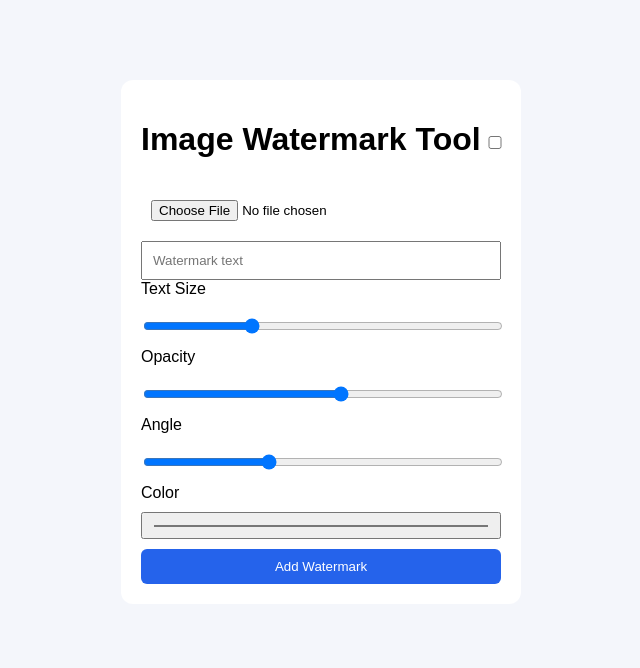
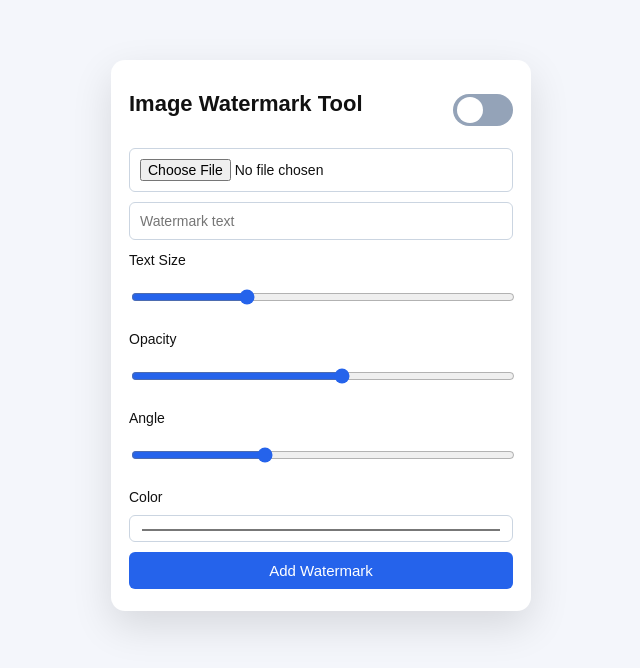
Before and after one commit to SagnikAB/watermark-web, a website: page public/index.html in a window 1280 px wide. Shown: the whole page, without its empty margins (319-959 px from the left). Drawn offline with Linux system fonts and the light colour scheme.

Commit message:
Update style.css

```diff
--- a/public/style.css
+++ b/public/style.css
@@ -1,12 +1,16 @@
+/* ================= GLOBAL RESET ================= */
 * {
   box-sizing: border-box;
   font-family: Arial, sans-serif;
 }
 
+/* ================= BODY & THEMES ================= */
 body {
   background: #f4f6fb;
   margin: 0;
   padding: 0;
+  color: #111;
+  transition: background 0.3s ease, color 0.3s ease;
 }
 
 body.dark {
@@ -14,40 +18,163 @@ body.dark {
   color: white;
 }
 
+/* ================= CONTAINER ================= */
 .container {
-  max-width: 400px;
-  margin: 80px auto;
+  max-width: 420px;
+  margin: 60px auto;
   background: white;
-  padding: 20px;
-  border-radius: 12px;
+  padding: 22px 18px;
+  border-radius: 14px;
+  box-shadow: 0 15px 40px rgba(0,0,0,0.12);
+  transition: background 0.3s ease;
 }
 
 body.dark .container {
   background: #1e293b;
 }
 
+/* ================= HEADER ================= */
 header {
   display: flex;
   justify-content: space-between;
   align-items: center;
+  margin-bottom: 12px;
 }
 
-input, button {
+header h1 {
+  font-size: 22px;
+  margin: 0;
+}
+
+/* ================= FORM CONTROLS ================= */
+input[type="file"],
+input[type="text"],
+input[type="range"],
+input[type="color"],
+button,
+select {
   width: 100%;
   margin-top: 10px;
   padding: 10px;
+  border-radius: 6px;
+  border: 1px solid #cbd5e1;
+  background: white;
+  color: #111;
+  font-size: 14px;
+  transition: background 0.2s ease, border-color 0.2s ease;
 }
 
+body.dark input[type="file"],
+body.dark input[type="text"],
+body.dark select,
+body.dark button,
+body.dark input[type="range"],
+body.dark input[type="color"] {
+  background: #32506c;
+  border: 1px solid #475a72;
+  color: white;
+}
+
+input[type="text"]:focus,
+select:focus,
+input[type="range"]:focus,
+input[type="color"]:focus {
+  outline: none;
+  border-color: #2563eb;
+}
+
+input[type="range"] {
+  accent-color: #2563eb;
+}
+
+/* ================= BUTTON ================= */
 button {
   background: #2563eb;
   color: white;
   border: none;
-  border-radius: 6px;
   cursor: pointer;
+  font-size: 15px;
+  font-weight: 500;
 }
 
+button:hover {
+  background: #1d4ed8;
+}
+
+/* ================= PREVIEW IMAGE ================= */
 img {
   display: none;
   width: 100%;
-  margin-top: 20px;
+  margin-top: 22px;
+  border-radius: 8px;
+  border: 1px solid #cbd5e1;
 }
+
+body.dark img {
+  border: 1px solid #475a72;
+}
+
+/* ================= DARK MODE TOGGLE ================= */
+.theme-toggle {
+  display: flex;
+  align-items: center;
+  margin-left: auto;
+}
+
+#darkToggle {
+  display: none;
+}
+
+.toggle-label {
+  width: 60px;
+  height: 32px;
+  background: #d1d5db; /* default handle off */
+  border-radius: 999px;
+  position: relative;
+  cursor: pointer;
+  transition: background 0.3s ease;
+}
+
+.toggle-label:hover {
+  filter: brightness(1.1);
+}
+
+.toggle-circle {
+  width: 26px;
+  height: 26px;
+  background: white;
+  border-radius: 50%;
+  position: absolute;
+  top: 3px;
+  left: 4px;
+  transition: transform 0.3s ease;
+}
+
+/* Toggle OFF */
+#darkToggle:not(:checked) + .toggle-label {
+  background: #94a3b8;
+}
+
+/* Toggle ON */
+#darkToggle:checked + .toggle-label {
+  background: #22c55e;
+}
+
+#darkToggle:checked + .toggle-label .toggle-circle {
+  transform: translateX(28px);
+}
+
+/* ================= MISC / UTILITY ================= */
+label {
+  margin-top: 12px;
+  display: block;
+  font-size: 14px;
+  font-weight: 500;
+}
+
+/* Mobile tweaks */
+@media (max-width: 480px) {
+  .container {
+    margin: 40px 10px;
+  }
+}
```
